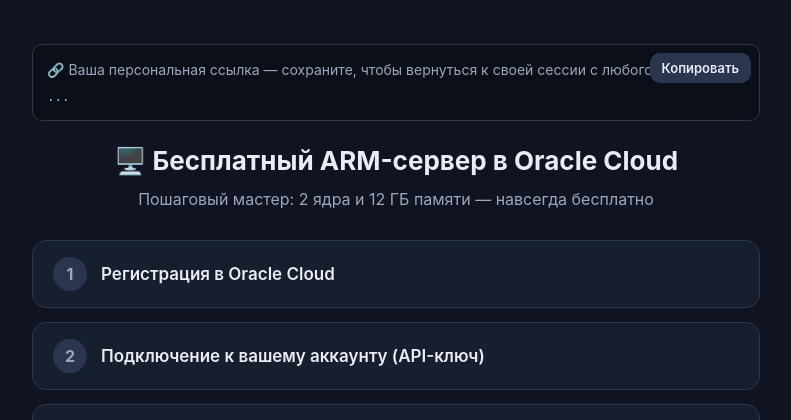
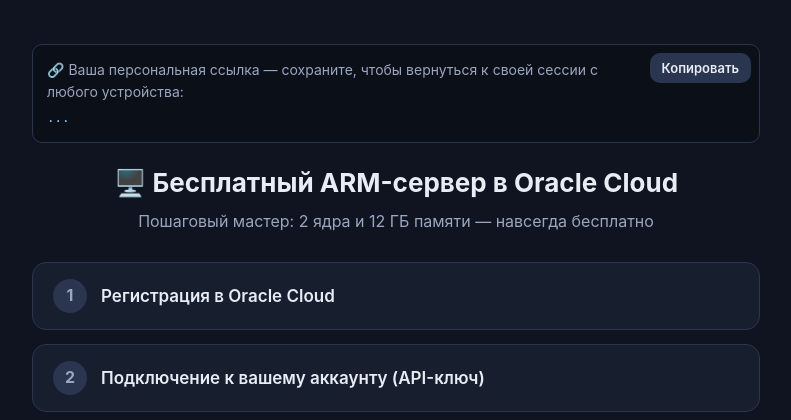
Before and after one commit to Lexx143/oracle-vm-creator, a FastAPI app: template app/templates/index.html in a window 1280 px wide. Shown: the top 420 px of the page, without its empty margins (244-1035 px from the left). Run offline with FastAPI, Linux system fonts and the light colour scheme; the template is opened without the code that fills it, so the values that code supplies are empty.

Commit message:
Баннер персональной ссылки: текст не перекрывается кнопкой «Копировать»
Co-Authored-By: Claude Fable 5 <noreply@anthropic.com>

```diff
--- a/app/templates/index.html
+++ b/app/templates/index.html
@@ -11,7 +11,7 @@
 <div class="wrap">
   <div class="codebox" style="margin-bottom:20px;">
     <button class="copy-btn" data-copy="#my-link">Копировать</button>
-    <div class="hint" style="margin-bottom:6px;">🔗 Ваша персональная ссылка — сохраните, чтобы вернуться к своей сессии с любого устройства:</div>
+    <div class="hint" style="margin-bottom:6px; padding-right:118px;">🔗 Ваша персональная ссылка — сохраните, чтобы вернуться к своей сессии с любого устройства:</div>
     <pre id="my-link" style="color:#8fc7ff;">...</pre>
   </div>
   <header>
```
